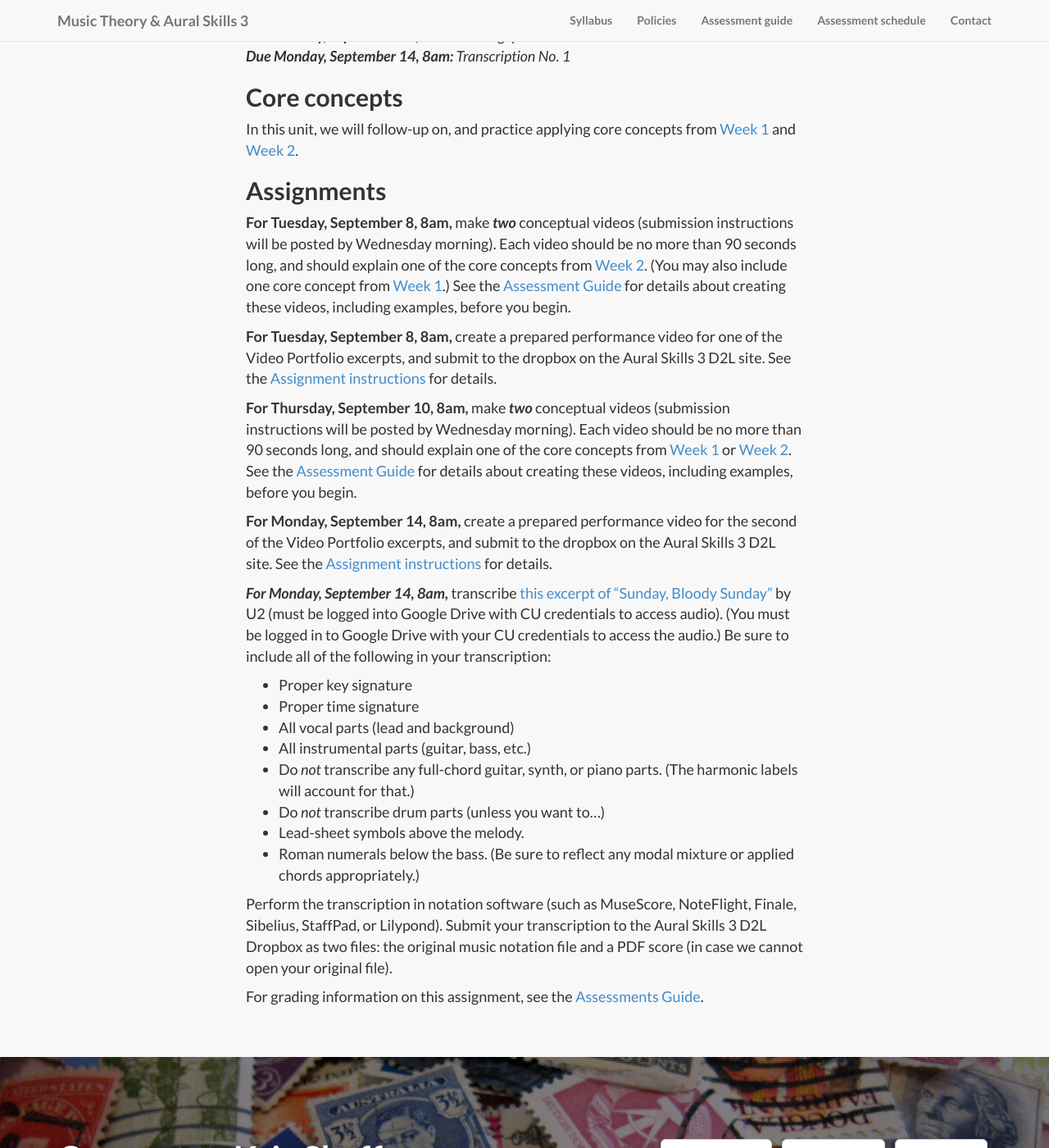
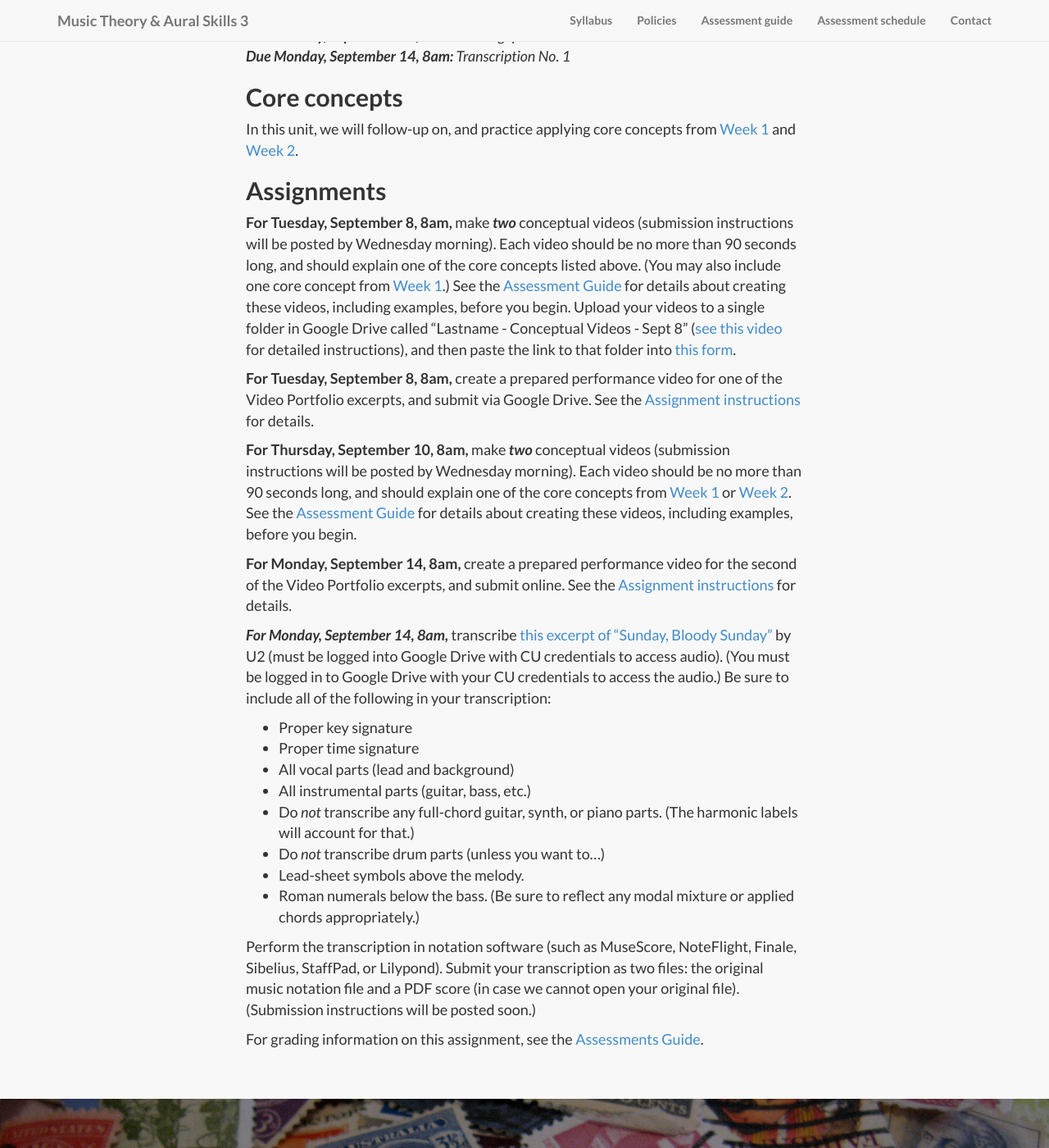
Before and after one commit to kshaffer/theory3, a Jekyll site: the page built from week3.md, in a window 1280 px wide and 1400 px high, scrolled down 1206 px. Shown: the whole window at 82% size. Built offline with Jekyll 4.4.1, drawn with Linux system fonts in a browser that asks for light colours; nearby versions of some CDN libraries; library files that are not in the unit come from our copies.

Commit message:
submission via GDrive

```diff
--- a/week3.md
+++ b/week3.md
@@ -30,13 +30,13 @@
 
 ## Assignments
 
-**For Tuesday, September 8, 8am,** make ***two*** conceptual videos (submission instructions will be posted by Wednesday morning). Each video should be no more than 90 seconds long, and should explain one of the core concepts from [Week 2](/week2/). (You may also include one core concept from [Week 1](/week1/).) See the [Assessment Guide](/assessments/) for details about creating these videos, including examples, before you begin.
+**For Tuesday, September 8, 8am,** make ***two*** conceptual videos (submission instructions will be posted by Wednesday morning). Each video should be no more than 90 seconds long, and should explain one of the core concepts listed above. (You may also include one core concept from [Week 1](/week1/).) See the [Assessment Guide](/assessments/) for details about creating these videos, including examples, before you begin. Upload your videos to a single folder in Google Drive called "Lastname - Conceptual Videos - Sept 8" ([see this video](https://vimeo.com/138322605) for detailed instructions), and then paste the link to that folder into [this form](https://docs.google.com/forms/d/1fbXT182ZYEcJuOKvludIlZxTtQ5B0S7xfkZplNY61ag/viewform?usp=send_form).
 
-**For Tuesday, September 8, 8am,** create a prepared performance video for one of the Video Portfolio excerpts, and submit to the dropbox on the Aural Skills 3 D2L site. See the [Assignment instructions](/popRockVideoPortfolio/) for details.
+**For Tuesday, September 8, 8am,** create a prepared performance video for one of the Video Portfolio excerpts, and submit via Google Drive. See the [Assignment instructions](/popRockVideoPortfolio/) for details.
 
 **For Thursday, September 10, 8am,** make ***two*** conceptual videos (submission instructions will be posted by Wednesday morning). Each video should be no more than 90 seconds long, and should explain one of the core concepts from [Week 1](/week1/) or [Week 2](/week2/). See the [Assessment Guide](/assessments/) for details about creating these videos, including examples, before you begin.
 
-**For Monday, September 14, 8am,** create a prepared performance video for the second of the Video Portfolio excerpts, and submit to the dropbox on the Aural Skills 3 D2L site. See the [Assignment instructions](/popRockVideoPortfolio/) for details.
+**For Monday, September 14, 8am,** create a prepared performance video for the second of the Video Portfolio excerpts, and submit online. See the [Assignment instructions](/popRockVideoPortfolio/) for details.
 
 ***For Monday, September 14, 8am,*** transcribe [this excerpt of "Sunday, Bloody Sunday"](https://drive.google.com/open?id=0B9o4hmKNoi6cfkFiTkNLMnNkQmVaNjFVZXloaGpFb3JGdDlmaXZMaTBfWDJSQnFQbFNNTEU) by U2 (must be logged into Google Drive with CU credentials to access audio). (You must be logged in to Google Drive with your CU credentials to access the audio.) Be sure to include all of the following in your transcription:
 
@@ -49,6 +49,6 @@
 - Lead-sheet symbols above the melody.
 - Roman numerals below the bass. (Be sure to reflect any modal mixture or applied chords appropriately.)
 
-Perform the transcription in notation software (such as MuseScore, NoteFlight, Finale, Sibelius, StaffPad, or Lilypond). Submit your transcription to the Aural Skills 3 D2L Dropbox as two files: the original music notation file and a PDF score (in case we cannot open your original file).
+Perform the transcription in notation software (such as MuseScore, NoteFlight, Finale, Sibelius, StaffPad, or Lilypond). Submit your transcription as two files: the original music notation file and a PDF score (in case we cannot open your original file). (Submission instructions will be posted soon.)
 
 For grading information on this assignment, see the [Assessments Guide](/assessments/).
```
Also changed, not shown: popRockVideoPortfolio.md (+1 -1 lines), week2.md (+1 -1 lines).
